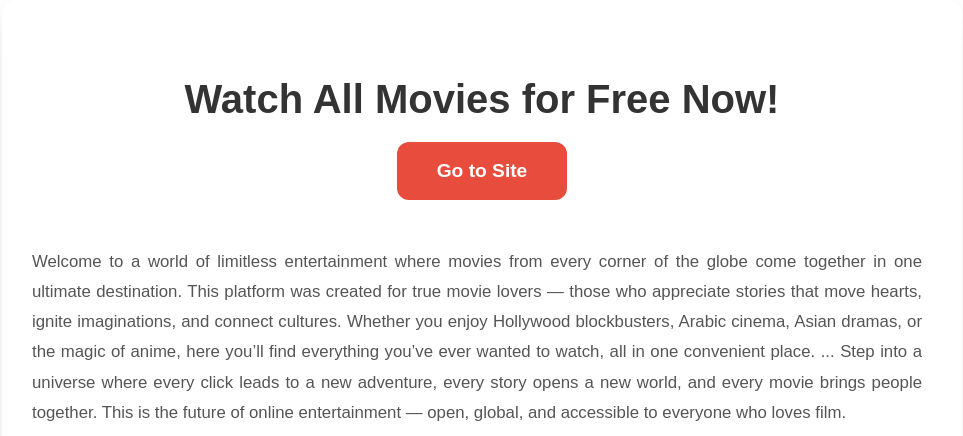
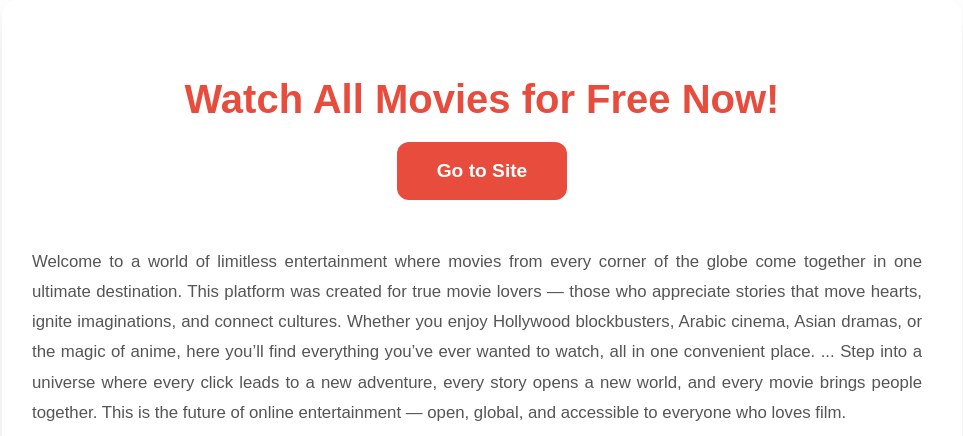
Before and after one commit to scorps718-ops/TEST, a plain HTML site: page index.html in a window 1280 px wide. Shown: the top 436 px of the page, without its empty margins (158-1121 px from the left). Drawn offline with Linux system fonts and the light colour scheme.

Commit message:
Update index.html

```diff
--- a/index.html
+++ b/index.html
@@ -3,7 +3,7 @@
 <head>
   <meta charset="UTF-8">
   <meta name="viewport" content="width=device-width, initial-scale=1.0">
-  <title>Watch All Movies for Free Now!</title>
+  <title>click on go to site and complete on offer to get your coins on coinpayu</title>
   <style>
     /* Body */
     body {
@@ -29,11 +29,12 @@
 
     /* Title */
     h1 {
-      color: #333;
+      color: #e74c3c; /* لون أحمر واضح */
       font-size: 2.5rem;
       margin-bottom: 20px;
       animation: slideDown 1s ease-out;
     }
+
 
     /* Button */
     a.button {
```
